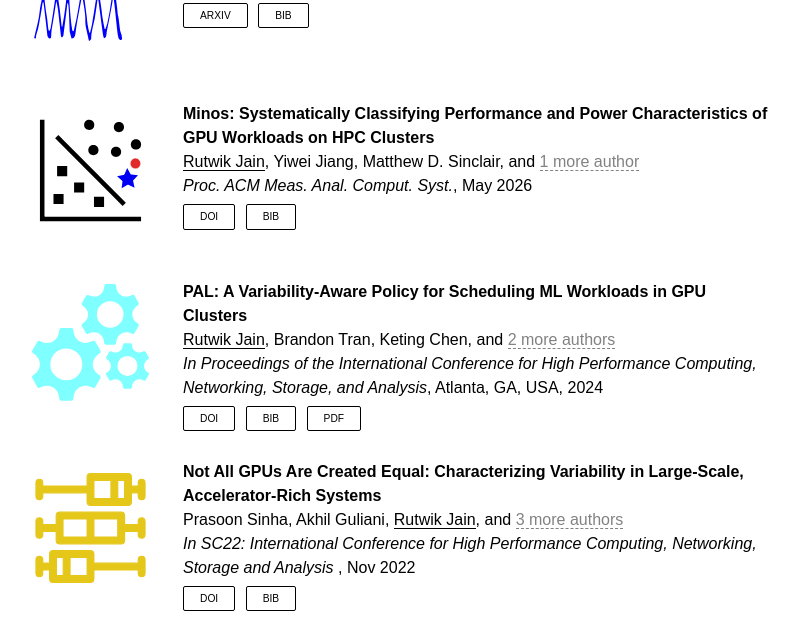
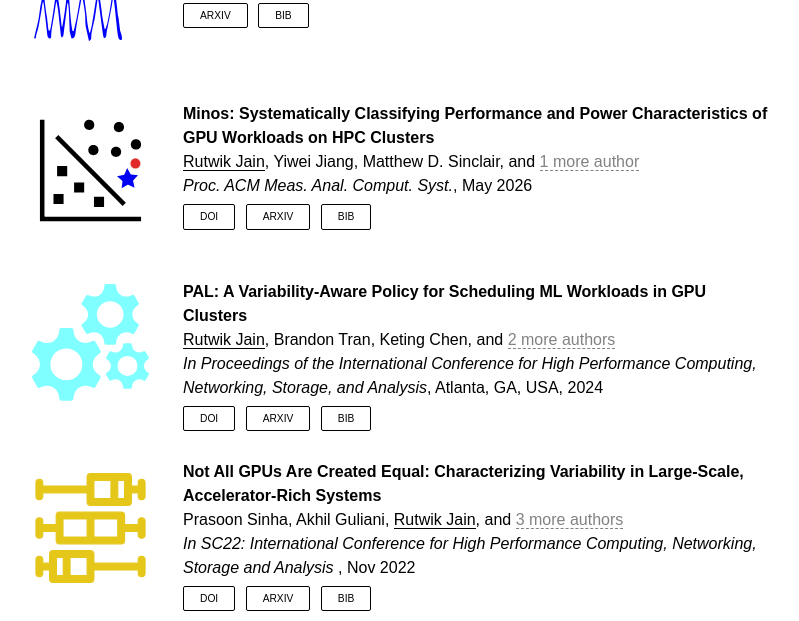
Before and after one commit to rutwik-n-jain/rutwik-n-jain.github.io, a plain HTML site: page index.html in a window 1280 px wide. Shown: the part 1479-2100 px from the top of the page, without its empty margins (162-961 px from the left). Drawn offline with nearby package versions, Linux system fonts and the light colour scheme; some packages are replaced by stand-ins of ours; files that its build step writes are made by us from their sources; a script that the page names is missing; files whose address does not match are found by name; a web font is replaced by a local one.

Commit message:
Paper button updates to add arxiv, order the buttons consistently

```diff
--- a/index.html
+++ b/index.html
@@ -563,6 +563,7 @@ Received AMD spotlight award (Q4 2025) for technical contributions to power esti
     <!-- Links/Buttons -->
     <div class="links">
         <a href="https://doi.org/10.1145/3805644" class="btn btn-sm z-depth-0" role="button" rel="external nofollow noopener" target="_blank">DOI</a>
+        <a href="https://arxiv.org/abs/2604.03591" class="btn btn-sm z-depth-0" role="button" rel="external nofollow noopener" target="_blank">arXiv</a>
         <a class="bibtex btn btn-sm z-depth-0" role="button">Bib</a>
     </div>
 
@@ -655,12 +656,11 @@ Received AMD spotlight award (Q4 2025) for technical contributions to power esti
 
 
 
-        <a class="bibtex btn btn-sm z-depth-0" role="button">Bib</a>
+          <a href="https://arxiv.org/abs/2408.11919" class="btn btn-sm z-depth-0" role="button" rel="external nofollow noopener" target="_blank">arXiv</a>
 
 
 
-
-          <a href="/~rnjain/assets/pdf/assets/pdf/SC24-PAL.pdf" class="btn btn-sm z-depth-0" role="button">PDF</a>
+        <a class="bibtex btn btn-sm z-depth-0" role="button">Bib</a>
 
 
 
@@ -781,9 +781,9 @@ Received AMD spotlight award (Q4 2025) for technical contributions to power esti
 
 
 
+        <a href="https://arxiv.org/abs/2208.11035" class="btn btn-sm z-depth-0" role="button" rel="external nofollow noopener" target="_blank">arXiv</a>
+
         <a class="bibtex btn btn-sm z-depth-0" role="button">Bib</a>
-
-
 
 
 
```
